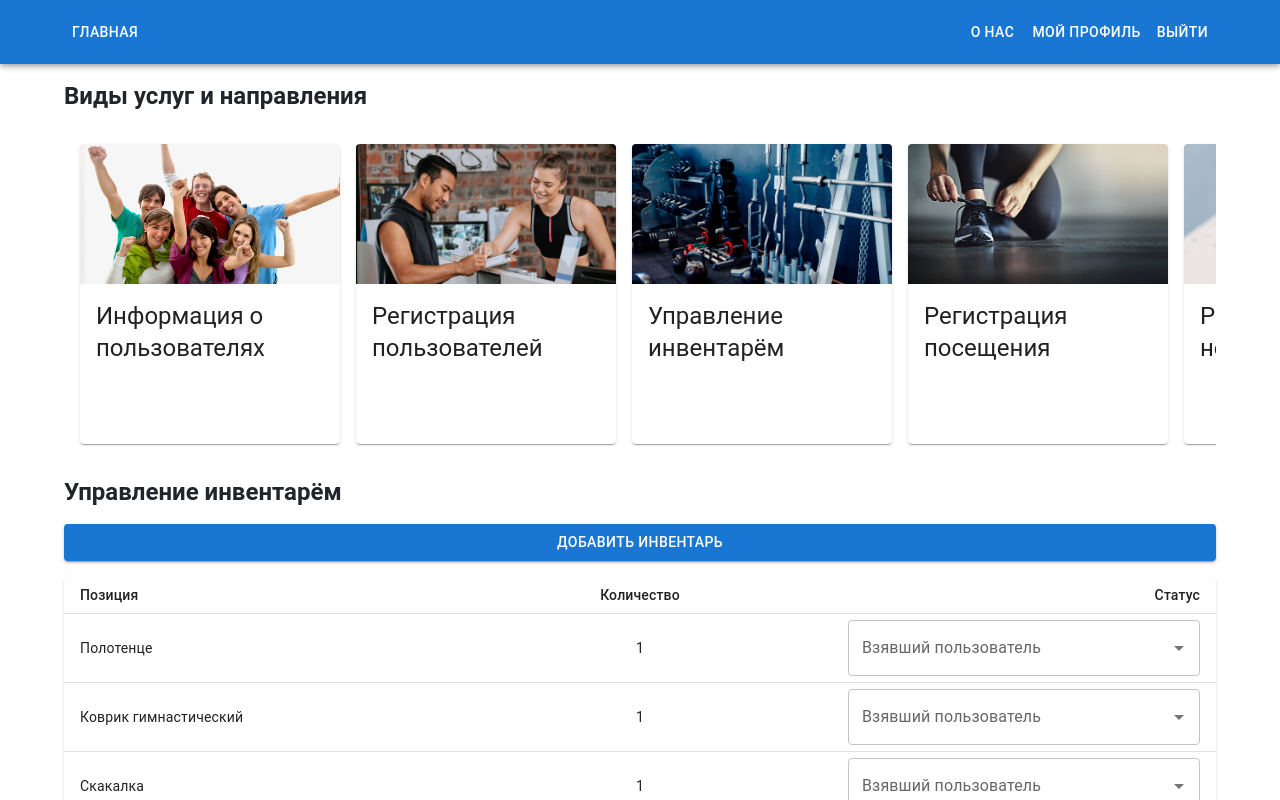
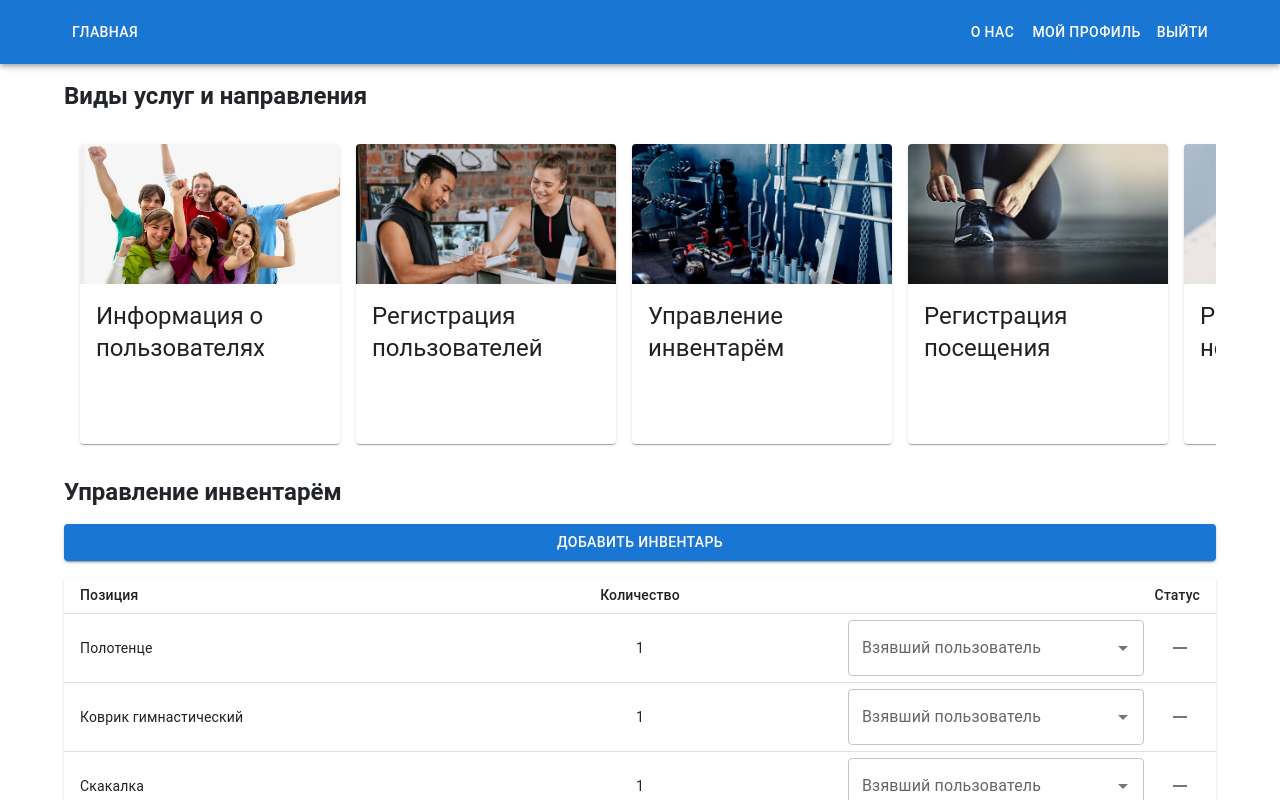
Before and after one commit to iwanttos1eep/client, a React (Create React App) app: page /admin in a window 1280 px wide. Both pictures are taken after a click on the button "Управление инвентарём". Shown: the top 800 px of the page. Built offline with nearby package versions, Linux system fonts and the light colour scheme.

Commit message:
refactor: updated InventoryManagement

```diff
--- a/src/components/feature/InventoryManagement/index.tsx
+++ b/src/components/feature/InventoryManagement/index.tsx
@@ -1,6 +1,7 @@
 import {
   Autocomplete,
   Button,
+  IconButton,
   Paper,
   Stack,
   Table,
@@ -15,6 +16,7 @@ import {
 import React, { useState } from 'react';
 import MainDialog from '../MainDialog';
 import successImage from '../../../images/success.svg';
+import { Remove } from '@mui/icons-material';
 
 const InventoryManagement = () => {
   const [isOpenDialog, setOpenDialog] = useState<boolean>(false);
@@ -77,6 +79,7 @@ const InventoryManagement = () => {
                   1
                 </TableCell>
                 <TableCell width={'33%'} align="right">
+                  <Stack direction="row" alignItems="center" gap="1rem">
                     <Autocomplete
                       id="combo-box-demo"
                       options={users}
@@ -85,6 +88,10 @@ const InventoryManagement = () => {
                         <TextField {...params} label="Взявший пользователь" />
                       )}
                     />
+                    <IconButton>
+                      <Remove />
+                    </IconButton>
+                  </Stack>
                 </TableCell>
               </TableRow>
             ))}
```
Lines whose indentation alone changed are shown as unchanged.
